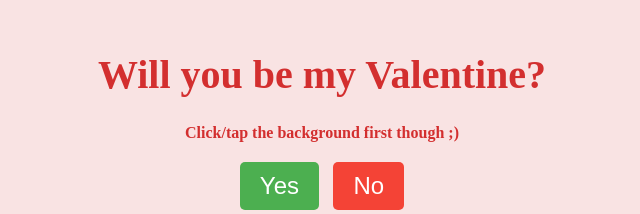
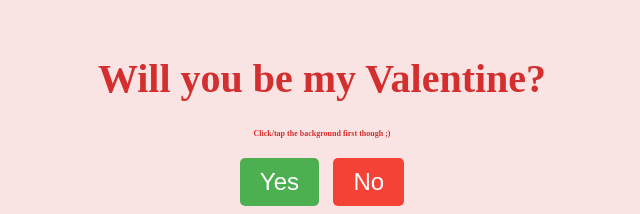
Before and after one commit to simondelvillar/simondelvillar.github.io, a plain HTML site: page index.html in a window 1280 px wide. Shown: the part 121-335 px from the top of the page, without its empty margins (318-958 px from the left). Drawn offline with Linux system fonts and the light colour scheme; a web font is replaced by a local one.

Commit message:
Update styles.css

```diff
--- a/styles.css
+++ b/styles.css
@@ -21,7 +21,7 @@ h1 {
 
 h2 {
     font-family: "Cedarville Cursive", serif;
-    font-size: 1.0em;
+    font-size: 0.5em;
     color: #d32f2f;
 }
 
```
